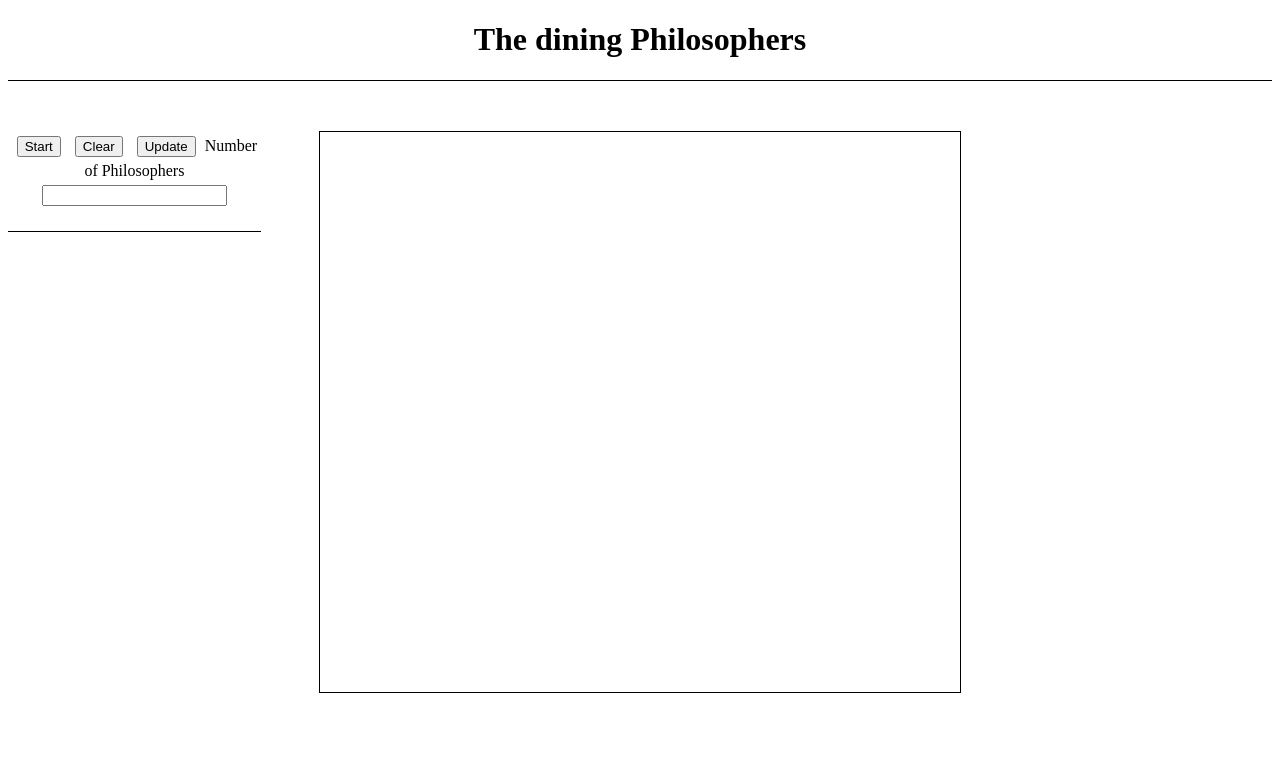
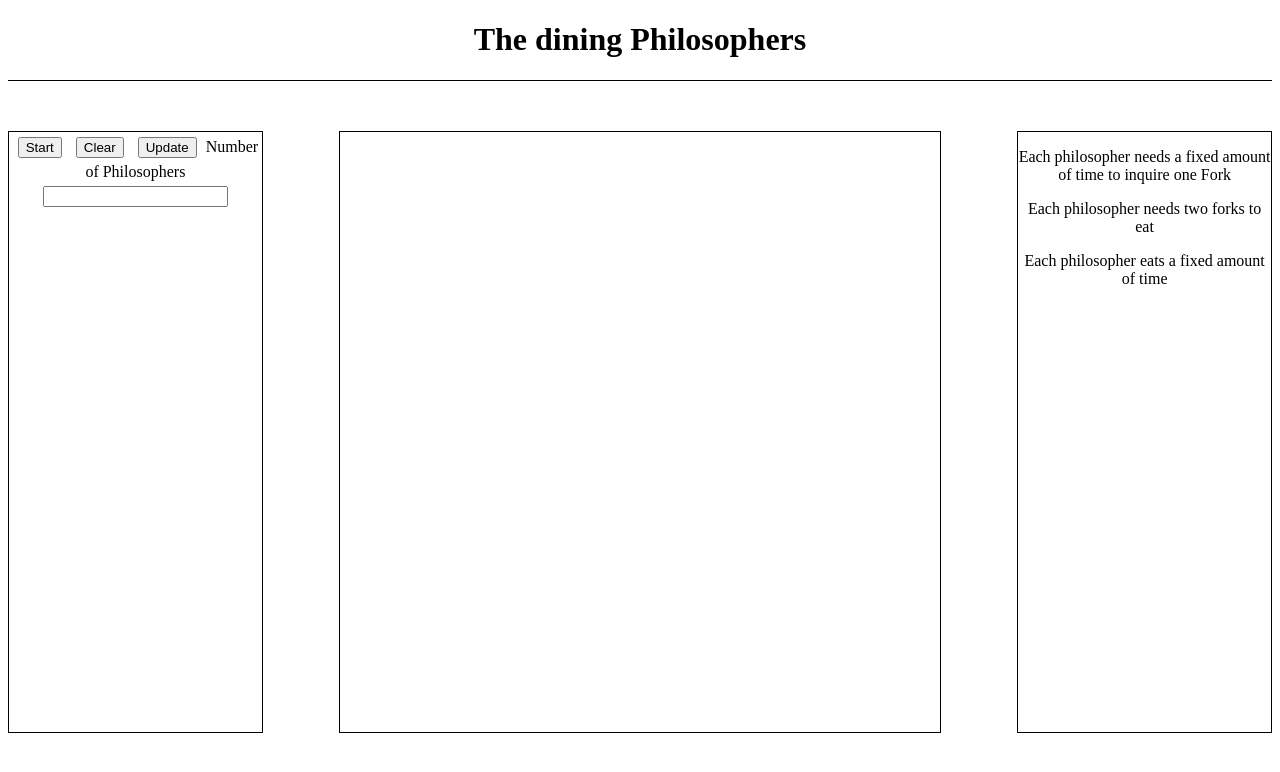
Before and after one commit to DPRCode/DiningPhilosophers, a website: page UI.html in a window 1280 px wide. Drawn offline with Linux system fonts and the light colour scheme.

Commit message:
visual update

```diff
--- a/UI.html
+++ b/UI.html
@@ -11,8 +11,7 @@
     <div class="header">
         <h1>The dining Philosophers</h1>
     </div>
-    <canvas id="canvas">
-    </canvas>
+    <div class="content">
         <div class="UI">
             <button id="Startbutton">Start</button>
             <button id="Clearbutton">Clear</button>
@@ -20,5 +19,13 @@
             <label for="NumberPh">Number of Philosophers</label><input id="NumberPh" type="number">
             <div id="phButtons"></div>
         </div>
+        <canvas id="canvas">
+        </canvas>
+        <div class="Info">
+            <p>Each philosopher needs a fixed amount of time to inquire one Fork</p>
+            <p>Each philosopher needs two forks to eat</p>
+            <p>Each philosopher eats a fixed amount of time</p>
+        </div>
+    </div>
 </body>
 </html>
--- a/css/style.css
+++ b/css/style.css
@@ -3,11 +3,8 @@ canvas{
     background: #fff;
     margin: 0 auto;
     display: block;
-    position: absolute;
-    left: 0;
-    right: 0;
-    width: 50%;
-    height: 70%;
+    height: 600px;
+    width: 600px;
 }
 
 .header {
@@ -20,11 +17,16 @@ canvas{
     margin-bottom: 50px;
 }
 
+.content{
+    display: flex;
+    flex-direction: row;
+}
+
 .UI{
     top: 10%;
     left: 20px;
     width: 20%;
-    border-bottom: 1px solid #000;
+    border: 1px solid #000;
     text-align: center;
 }
 
@@ -47,3 +49,11 @@ canvas{
 #phButtons button{
     margin: 5px;
 }
+
+.Info{
+    top: 10%;
+    right: 20px;
+    width: 20%;
+    border: 1px solid #000;
+    text-align: center;
+}
```
Lines whose indentation alone changed are shown as unchanged.
